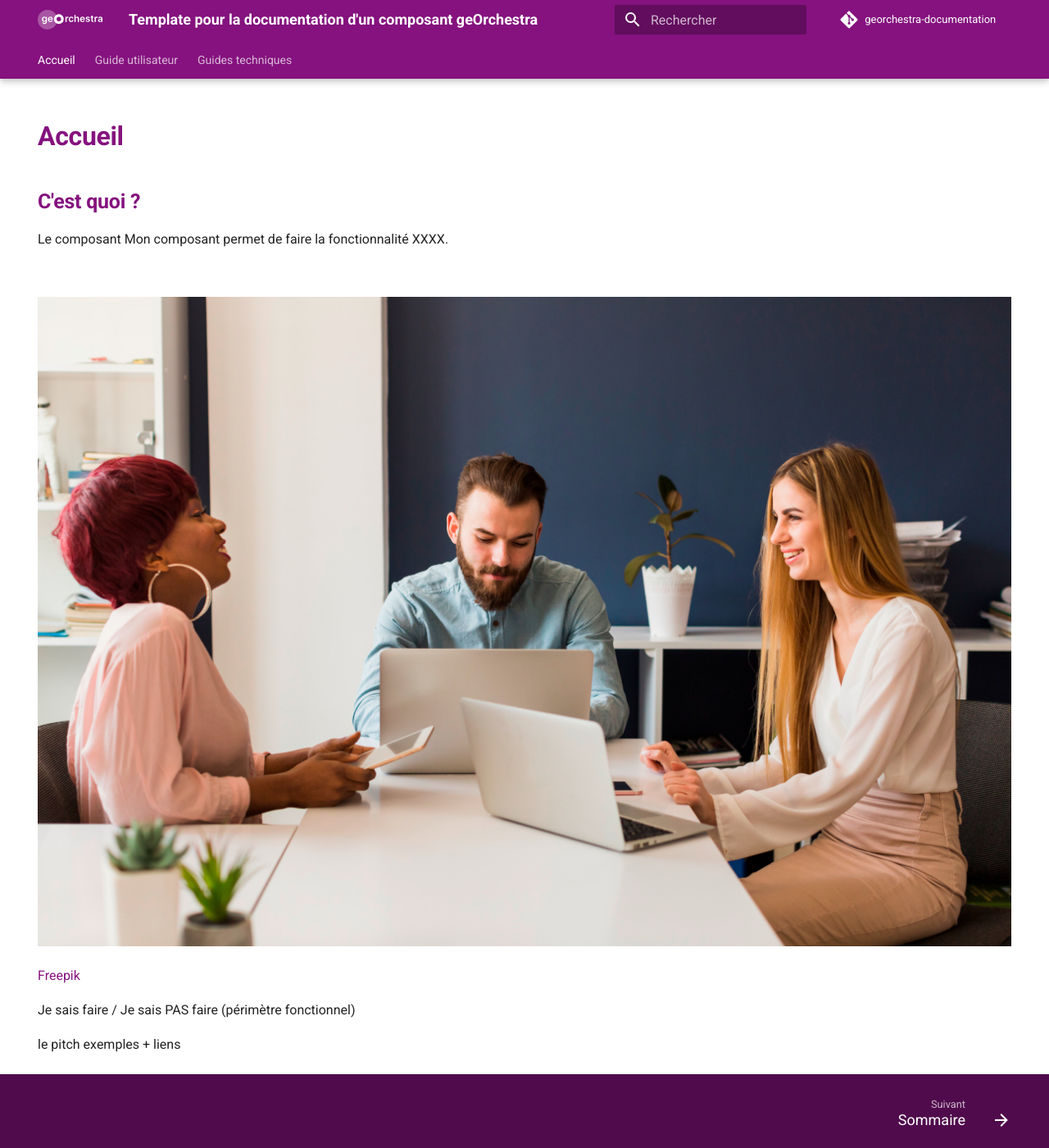
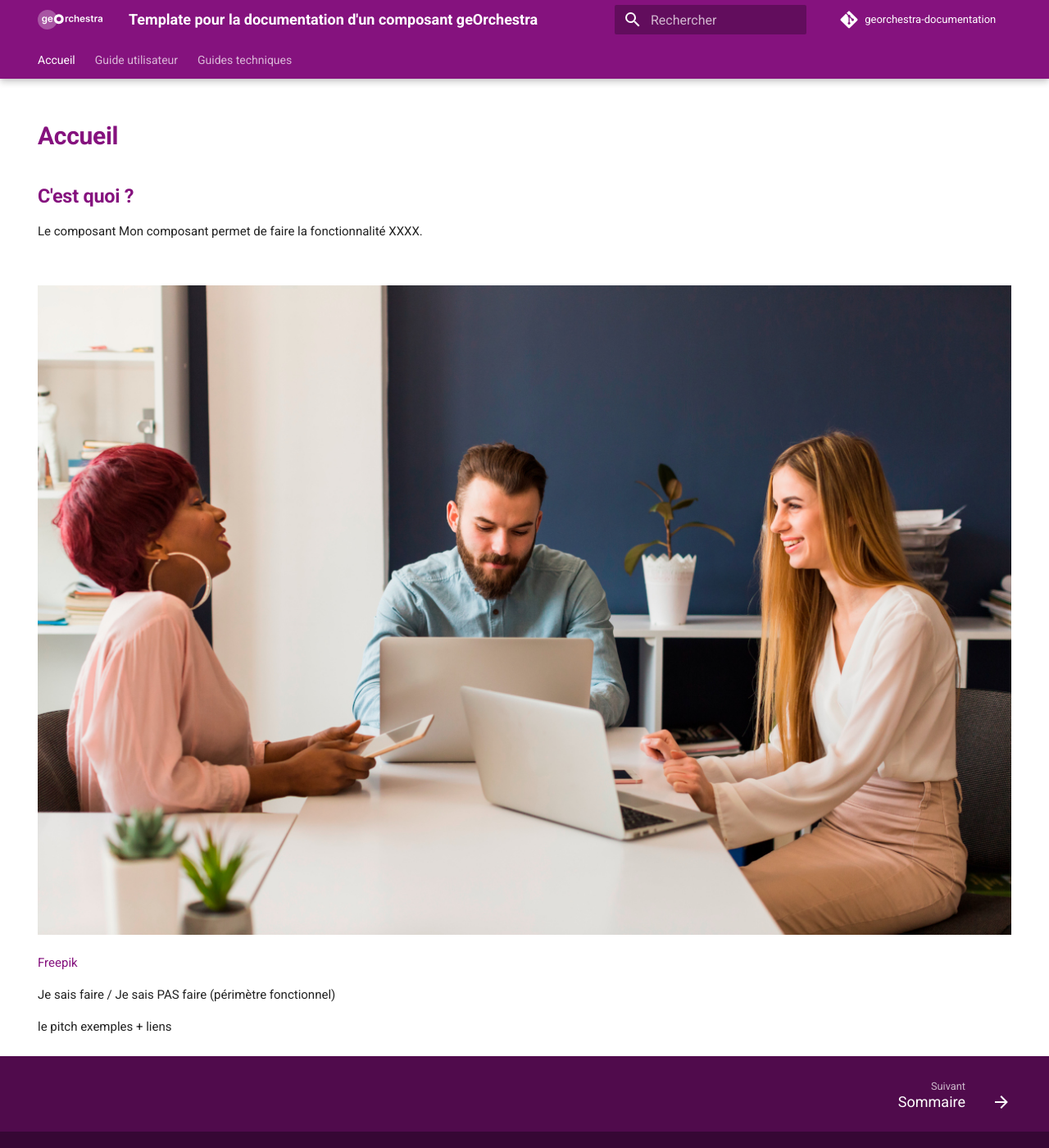
Before and after one commit to georchestra/georchestra_documentation, an MkDocs documentation site: the page built from docs/index.md, in a window 1280 px wide and 1400 px high. Shown: the whole window at 82% size. Built offline with MkDocs 1.6.1 and Material for MkDocs 9.7.7, drawn with Linux system fonts in a browser that asks for light colours; comment, search, counter and statistics services are not loaded.

Commit message:
Update extra.css
légère réduction taille fonte globale du template

```diff
--- a/docs/css/extra.css
+++ b/docs/css/extra.css
@@ -17,6 +17,10 @@ h1, h2, h3 {
   font-weight:600!important;
 }
 
+.md-typeset {
+  font-size: .75rem;
+}
+
 footer {
   background-color: #500b4c!important;
 }
```
